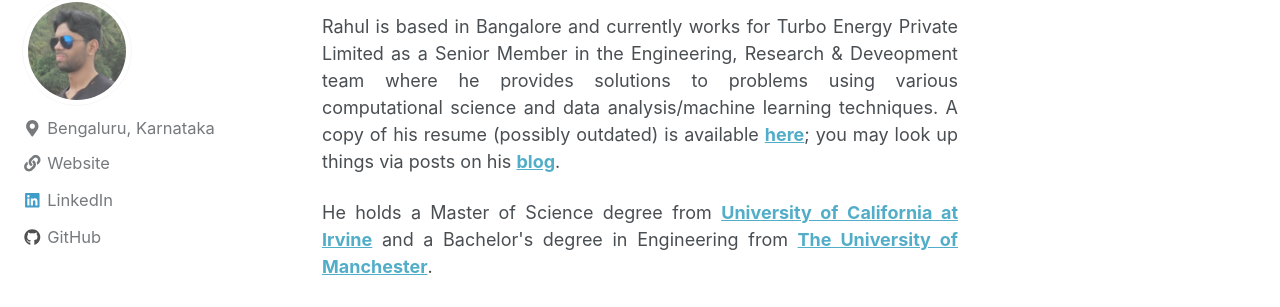
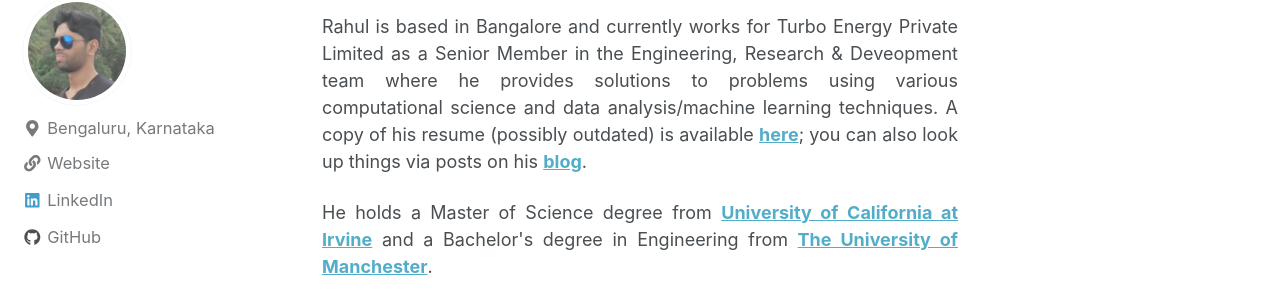
Before and after one commit to gopalrahulrg/gopalrahulrg.github.io, a Jekyll site: the page built from _pages/about.md, in a window 1280 px wide and 900 px high. Shown: the part 148-455 px from the top of the window. Built offline with Jekyll 4.4.1, drawn with Linux system fonts in a browser that asks for light colours; nearby versions of some CDN libraries.

Commit message:
Update about.md

```diff
--- a/_pages/about.md
+++ b/_pages/about.md
@@ -4,7 +4,7 @@
 header:
 ---
 
-<font size="4"><p style='text-align: justify;'>Rahul is based in Bangalore and currently works for Turbo Energy Private Limited as a Senior Member in the Engineering, Research & Deveopment team where he provides solutions to problems using various computational science and data analysis/machine learning techniques. A copy of his resume (possibly outdated) is available <a href="https://github.com/gopalrahulrg/gopalrahulrg.github.io/raw/master/_resume/RahulGopalakrishnan_Resume.pdf"><b>here</b></a>; you may look up things via posts on his <a href="https://gopalrahulrg.github.io/blog/"><b>blog</b></a>.<p>
+<font size="4"><p style='text-align: justify;'>Rahul is based in Bangalore and currently works for Turbo Energy Private Limited as a Senior Member in the Engineering, Research & Deveopment team where he provides solutions to problems using various computational science and data analysis/machine learning techniques. A copy of his resume (possibly outdated) is available <a href="https://github.com/gopalrahulrg/gopalrahulrg.github.io/raw/master/_resume/RahulGopalakrishnan_Resume.pdf"><b>here</b></a>; you can also look up things via posts on his <a href="https://gopalrahulrg.github.io/blog/"><b>blog</b></a>.<p>
 
 <p style='text-align: justify;'>He holds a Master of Science degree from <a href="https://uci.edu/"><b>University of California at Irvine</b></a> and a Bachelor's degree in Engineering from <a href="https://www.manchester.ac.uk/"><b>The University of Manchester</b></a>.<p>
 
```
